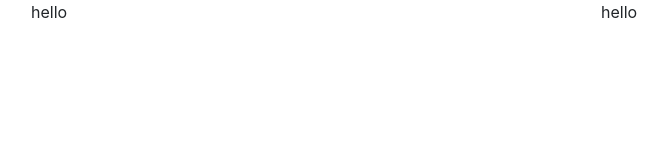
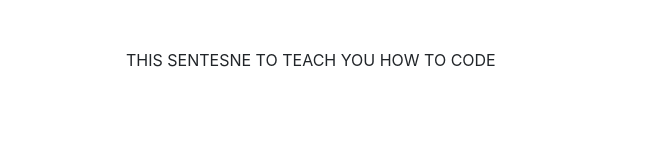
Before and after one commit to omaranBazna/typing-website, a website: page index.html in a window 1280 px wide. Shown: the whole page, without its empty margins (54-722 px from the left). Drawn offline with nearby package versions, Linux system fonts and the light colour scheme.

Commit message:
add sentense example container

```diff
--- a/index.html
+++ b/index.html
@@ -12,16 +12,18 @@
   <body>
 
 
+    <div class="container">
 
-    <div class="container">
-        <div class="row">
-            <div class="col">
-                hello
-            </div>
-            <div class="col">
-                hello
-            </div>
-        </div>
+        <!--  add sentense example -->
+    <div class="row mt-5">
+      <div class="col-10 mx-auto" id="sentense">
+        THIS SENTESNE TO TEACH YOU HOW TO CODE
+      </div>
+    </div>
+
+
+
+
     </div>
     <script src="script.js"></script>
     <script src="node_modules/jquery/dist/jquery.slim.min.js"></script>
```
